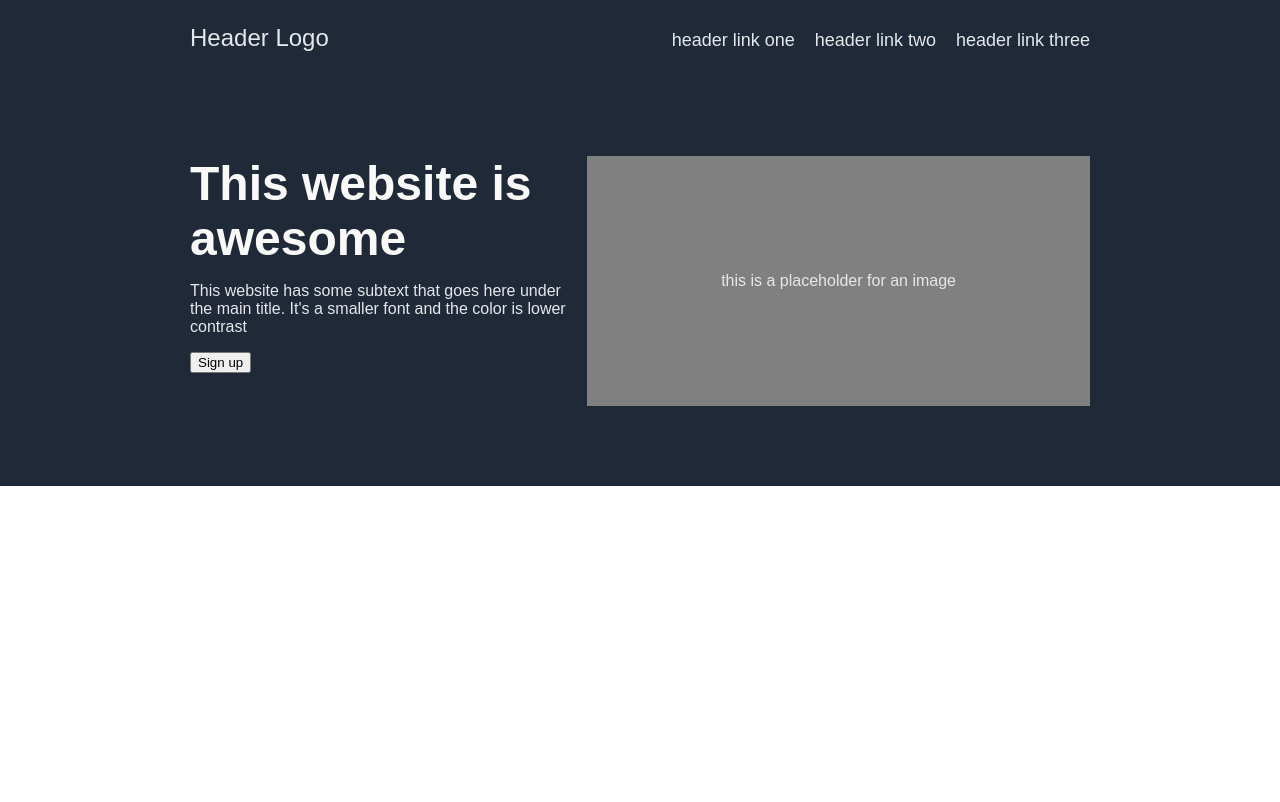
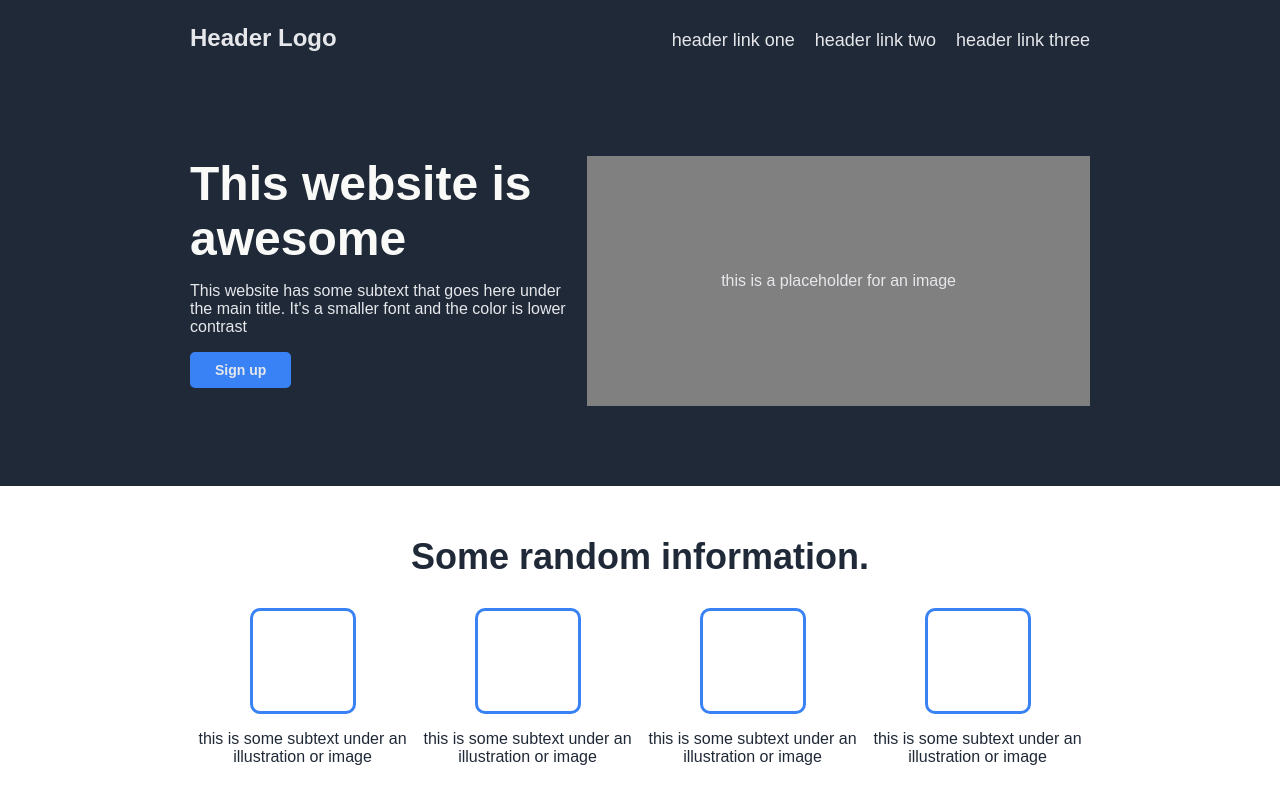
Before and after one commit to joshuacrckr/landing-page, a plain HTML site: page index.html in a window 1280 px wide. Drawn offline with Linux system fonts and the light colour scheme.

Commit message:
Added information section.

```diff
--- a/index.html
+++ b/index.html
@@ -8,7 +8,7 @@
     <body>
         <div class="header">
             <div class="header-container">
-                <p>Header Logo</p>
+                <p class="logo">Header Logo</p>
                 <ul>
                     <li><a href="#">header link one</a></li>
                     <li><a href="#">header link two</a></li>
@@ -28,5 +28,28 @@
                 </div>
             </div>
         </div>
+        <div class="info">
+            <div class="info-container">
+                <h2>Some random information.</h2>
+                <div class="illustrations">
+                    <div class="box-container">
+                        <div class="blue-box"></div>
+                        <p>this is some subtext under an illustration or image</p>
+                    </div>
+                    <div class="box-container">
+                        <div class="blue-box"></div>
+                        <p>this is some subtext under an illustration or image</p>
+                    </div>
+                    <div class="box-container">
+                        <div class="blue-box"></div>
+                        <p>this is some subtext under an illustration or image</p>
+                    </div>
+                    <div class="box-container">
+                        <div class="blue-box"></div>
+                        <p>this is some subtext under an illustration or image</p>
+                    </div>
+                </div>
+            </div>
+        </div>
     </body>
 </html>
--- a/style.css
+++ b/style.css
@@ -15,6 +15,10 @@ body {
     width: 900px;
     display: flex;
     justify-content: space-between;
+}
+
+.logo {
+    font-weight: bolder;
 }
 
 ul {
@@ -60,6 +64,16 @@ p {
     color: #e5e7eb;
 }
 
+button {
+    background-color: #3882f6;
+    color: #e5e7eb;
+    font-size: 14px;
+    font-weight: bold;
+    padding: 10px 25px 10px 25px;
+    border: none;
+    border-radius: 5px;
+}
+
 .top-right {
     height: 250px;
     width: 600px;
@@ -68,3 +82,46 @@ p {
     justify-content: center;
     align-items: center;
 }
+
+.info {
+    display: flex;
+    justify-content: center;
+}
+
+.info-container {
+    width: 900px;
+    display: flex;
+    flex-direction: column;
+    align-items: center;
+    justify-content: center;
+    margin: 20px 0 20px 0;
+}
+
+h2 {
+    font-size: 36px;
+    font-weight: bolder;
+    color: #1f2937;
+}
+
+.illustrations {
+    display: flex;
+}
+
+.box-container {
+    display: flex;
+    flex-direction: column;
+    justify-content: center;
+    align-items: center;
+    text-align: center;
+}
+
+.blue-box {
+    height: 100px;
+    width: 100px;
+    border: 3px solid #3882f6;
+    border-radius: 10px;
+}
+
+.info p {
+    color: #1f2937;
+}
```
